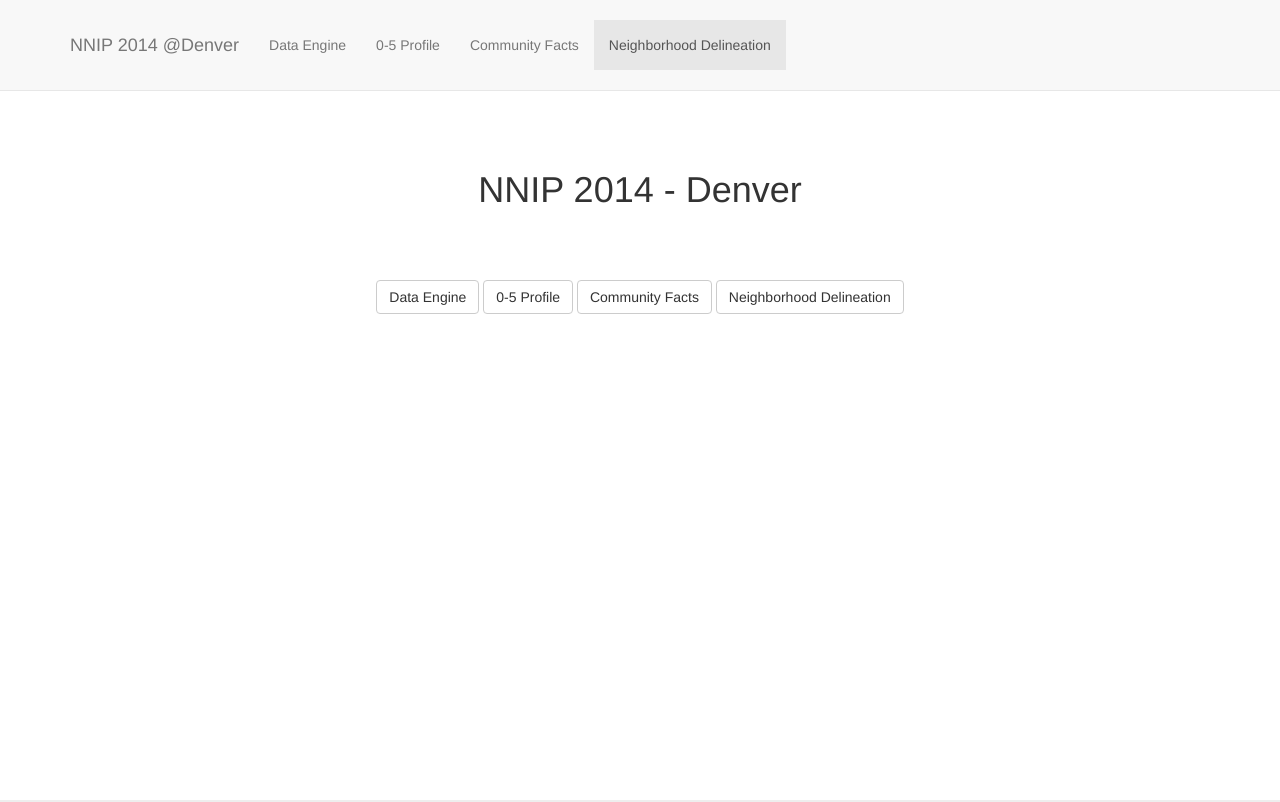
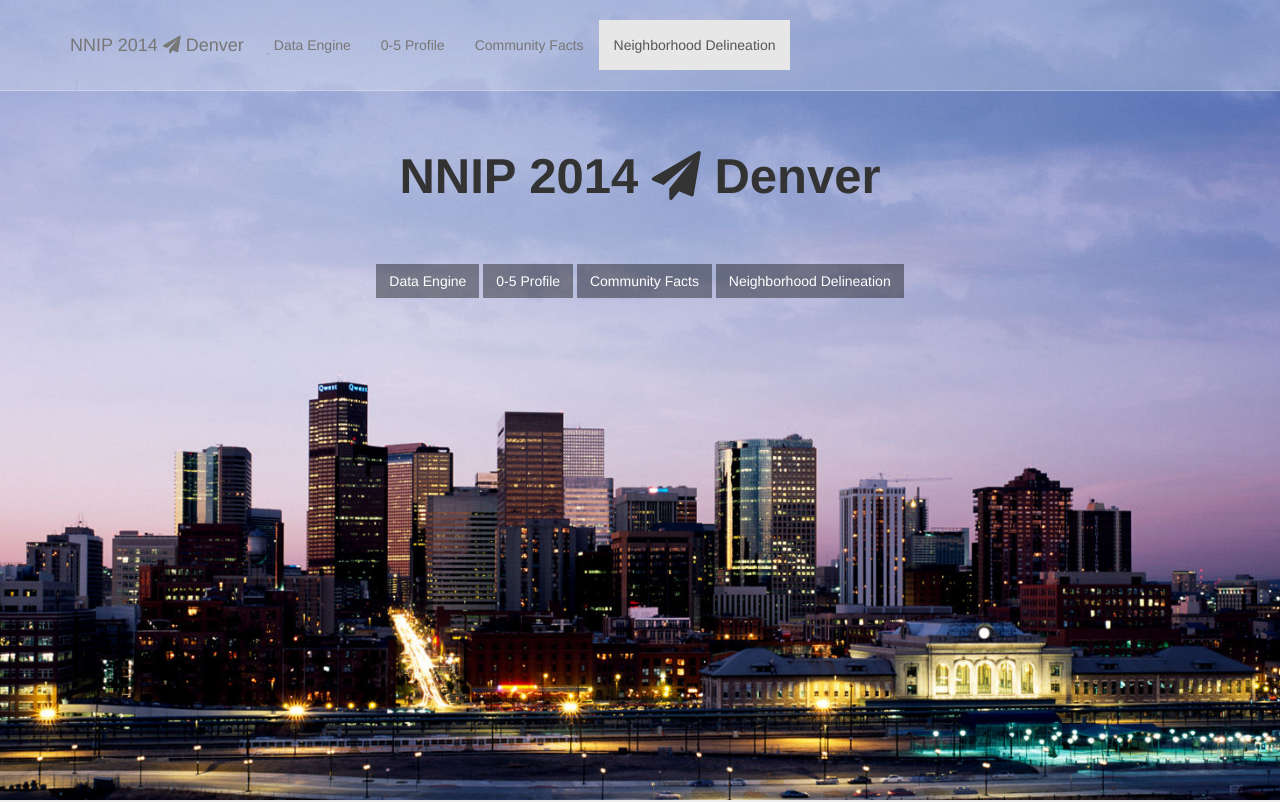
Before and after one commit to qliu/NNIP2014_Denver, a plain HTML site: page index.html in a window 1280 px wide. Shown: the top 802 px of the page. Drawn offline with Linux system fonts and the light colour scheme.

Commit message:
Chagne home page

```diff
--- /dev/null
+++ b/assets/css/custom_scrolling-nav.css
@@ -0,0 +1,53 @@
+body {
+    font-family: "Source Sans Pro","Helvetica Neue",Helvetica,Arial,sans-serif;
+}
+
+.navbar-default {
+  background-color: rgba(248,248,248,0.25);
+  border-color: rgba(248,248,248,0.3);
+}
+
+.header {
+    display: table;
+    position: relative;
+    width: 100%;
+    height: 100%;
+    background: url(../img/bg.jpg) no-repeat center center scroll;
+    -webkit-background-size: cover;
+    -moz-background-size: cover;
+    background-size: cover;
+    -o-background-size: cover;
+}
+
+.header h1 {
+    margin: 0;
+    padding: 0;
+    font-size: 3.5em;
+    font-weight: 700;
+}
+
+.btn-dark {
+    border-radius: 0;
+    color: #fff;
+    background-color: rgba(0,0,0,0.4);
+}
+
+.btn-dark:hover,
+.btn-dark:focus,
+.btn-dark:active {
+    color: #fff;
+    background-color: rgba(0,0,0,0.7);
+}
+
+.btn-light {
+    border-radius: 0;
+    color: #333;
+    background-color: rgb(255,255,255);
+}
+
+.btn-light:hover,
+.btn-light:focus,
+.btn-light:active {
+    color: #333;
+    background-color: rgba(255,255,255,0.8);
+}
--- a/index.html
+++ b/index.html
@@ -14,6 +14,9 @@
     <!-- Bootstrap Core CSS -->
     <link href="assets/3rdparty/bootstrap/bootstrap.min.css" rel="stylesheet">
     <link href="assets/3rdparty/scrolling-nav/scrolling-nav.css" rel="stylesheet">
+	<link rel="stylesheet" href="assets/3rdparty/font-awesome.min.css" rel="stylesheet">
+
+	<link href="assets/css/custom_scrolling-nav.css" rel="stylesheet">
 
     <!-- HTML5 Shim and Respond.js IE8 support of HTML5 elements and media queries -->
     <!-- WARNING: Respond.js doesn't work if you view the page via file:// -->
@@ -38,7 +41,7 @@
                     <span class="icon-bar"></span>
                     <span class="icon-bar"></span>
                 </button>
-                <a class="navbar-brand page-scroll" href="#page-top">NNIP 2014 @Denver</a>
+                <a class="navbar-brand page-scroll" href="#page-top">NNIP 2014 <i class="fa fa-send fa-1x"></i> Denver</a>
             </div>
 
             <!-- Collect the nav links, forms, and other content for toggling -->
@@ -68,16 +71,16 @@
     </nav>
 
     <!-- Intro Section -->
-    <section id="intro" class="intro-section">
+    <section id="intro" class="intro-section header">
         <div class="container">
             <div class="row">
                 <div class="col-lg-12">
-                    <h1>NNIP 2014 - Denver</h1>
+                    <h1>NNIP 2014 <i class="fa fa-send fa-1x"></i> Denver</h1>
                     <br/><br/><br/>
-                    <a class="btn btn-default page-scroll" href="#dataengine">Data Engine</a>
-                    <a class="btn btn-default page-scroll" href="#zerofiveprofile">0-5 Profile</a>
-                    <a class="btn btn-default page-scroll" href="#communityfacts">Community Facts</a>
-                    <a class="btn btn-default page-scroll" href="#neighborhood">Neighborhood Delineation</a>
+                    <a class="btn btn-dark page-scroll" href="#dataengine">Data Engine</a>
+                    <a class="btn btn-dark page-scroll" href="#zerofiveprofile">0-5 Profile</a>
+                    <a class="btn btn-dark page-scroll" href="#communityfacts">Community Facts</a>
+                    <a class="btn btn-dark page-scroll" href="#neighborhood">Neighborhood Delineation</a>
                 </div>
             </div>
         </div>
```
Also changed, not shown: assets/img/bg.jpg (added).
